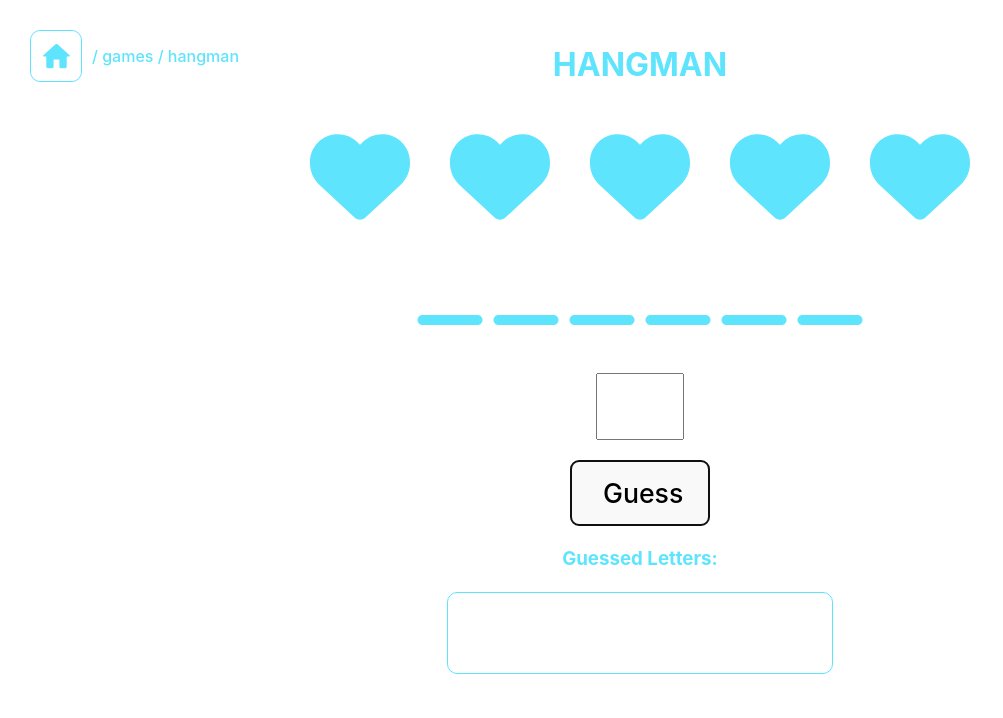
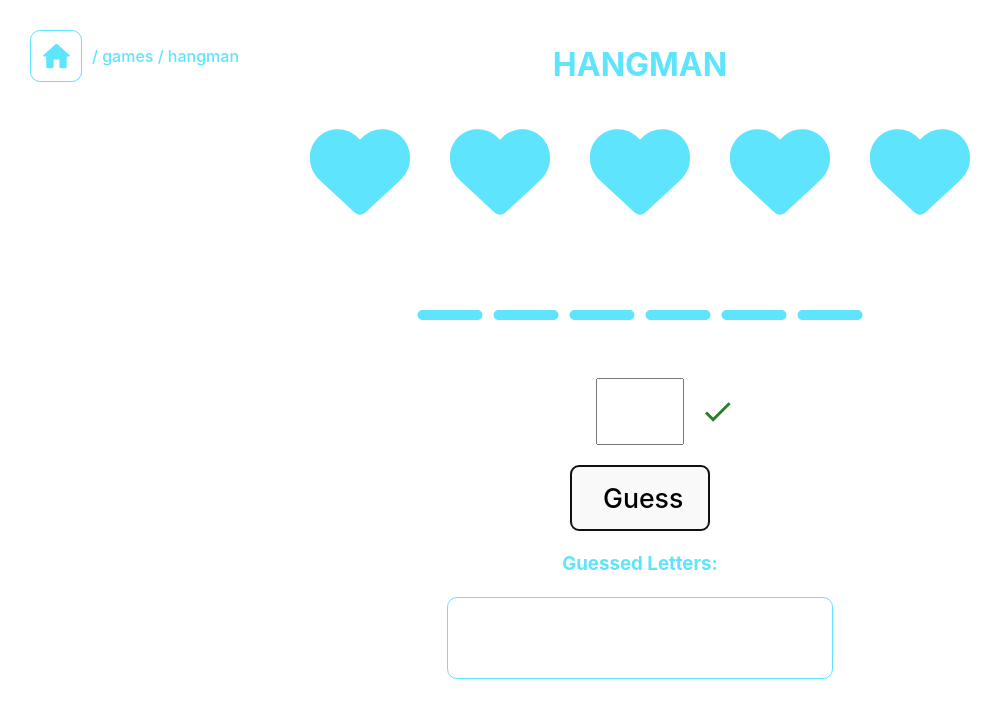
Before and after one commit to Cbain10/cleat-culture, a React (Vite) app: page /games/hangman in a window 1280 px wide. Both pictures are taken after a click on the button "Guess". Shown: the top 718 px of the page, without its empty margins (0-1003 px from the left). Built offline with nearby package versions, Linux system fonts and the light colour scheme.

Commit message:
hangman guess feedback

```diff
--- a/src/views/gamesView/hangman/Hangman.css
+++ b/src/views/gamesView/hangman/Hangman.css
@@ -30,6 +30,14 @@
         margin-bottom: 20px;
     }
 
+    .test-floater {
+        position:absolute;
+        height: 20px;
+        padding-top: 16px;
+        padding-left: 16px;
+
+    }
+
     .correct-letters {
         font-size: 30pt;
         display: flex;
@@ -38,7 +46,7 @@
 
         .line-icon {
             margin: 3px;
-            height: 60px;
+            height: 70px;
         }
         .correct-letter {
             width: 76px;
@@ -57,7 +65,12 @@
         display: flex;
         justify-content: center;
         align-items: center;
-        font-size: 18pt;
+        font-size: 22pt;
+
+        .chars {
+            padding: 5px;
+
+        }
     }
 
     .submit-guess-btn {
--- a/src/views/gamesView/hangman/Hangman.tsx
+++ b/src/views/gamesView/hangman/Hangman.tsx
@@ -4,6 +4,8 @@ import { faHeart, faMinus } from '@fortawesome/free-solid-svg-icons';
 import { FC, useEffect, useState } from 'react';
 import { possibleWords } from './Words';
 import { Nav } from '../../../components/nav/Nav';
+import CheckIcon from '@mui/icons-material/Check';
+import ClearIcon from '@mui/icons-material/Clear';
 
 type HangmanProps = {}
 
@@ -22,6 +24,8 @@ export const Hangman: FC<HangmanProps> = ({ }) => {
     const [lives, setLives] = useState<number>(5);
     const [guess, setGuess] = useState<string>('');
     const [guessedLetters, setGuessedLetters] = useState<string[]>([]);
+    const [correctGuess, setCorrectGuess] = useState<boolean>(false);
+    const [repeatLetter, setRepeatLetter] = useState<boolean>(false);
 
     const uniqueLetterCount = getUniqueLetterCount();
 
@@ -87,15 +91,17 @@ export const Hangman: FC<HangmanProps> = ({ }) => {
         // TODO to lowercase
         if (guessedLetters.includes(letter)) {
             // todo alert to user out of console
-            console.log('guess already made');
+            setRepeatLetter(true);
             setGuess('');
             return;
         } else if (word.includes(letter) && !guessedLetters.includes(letter)) {
-            console.log('correct!');
             setCorrectLetterCount(correctLetterCount + 1);
+            setCorrectGuess(true);
+            setRepeatLetter(false);
         } else {
-            console.log('wrong guess');
+            setRepeatLetter(false);
             setLives(lives - 1);
+            setCorrectGuess(false);
         }
         setGuessedLetters([...guessedLetters, letter]);
         setGuess('');
@@ -143,6 +149,14 @@ export const Hangman: FC<HangmanProps> = ({ }) => {
                         onChange={(e) => { if (e.target.value.length <= 1) setGuess(e.target.value) }}
                         onKeyDown={handleEnter}
                     />
+                    {!!guessedLetters.length &&
+                        <span className='test-floater'>
+                            {repeatLetter
+                                ? <span className='highlight-text'>Already guessed letter</span>
+                                : <>{correctGuess ? <CheckIcon fontSize='large' color='success'/> : <ClearIcon fontSize='large' className='highlight-text' />}</>
+                            }
+                        </span>
+                    }
                 </form>
                 <button className='submit-guess-btn' onClick={makeGuess} disabled={lives < 1}>Guess</button>
                 <div className="guessed-letters">
@@ -166,7 +180,6 @@ export const Hangman: FC<HangmanProps> = ({ }) => {
             lose
         play again button
         restart button
-        dif colors for incorrect guessed letters
         *color constant!
 
 */
```
Also changed, not shown: 3 other files (tests, documents, lock files or other folders).
